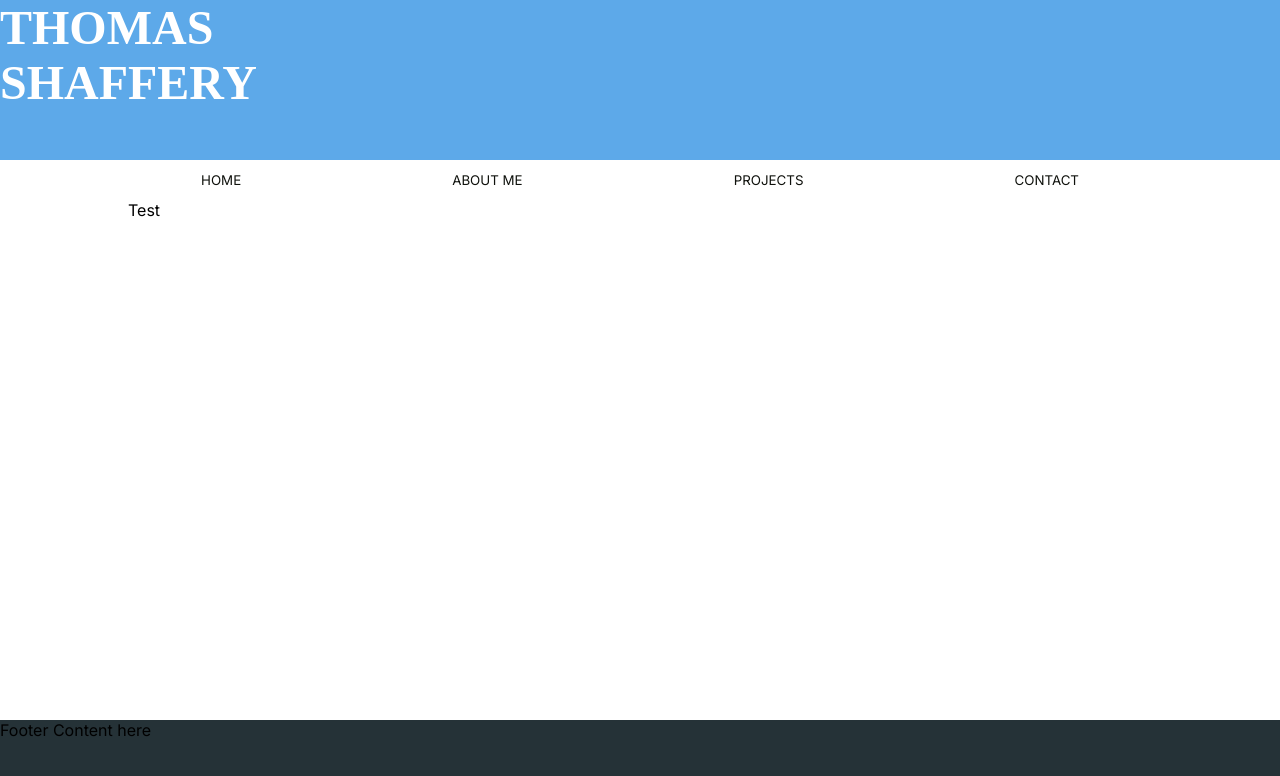
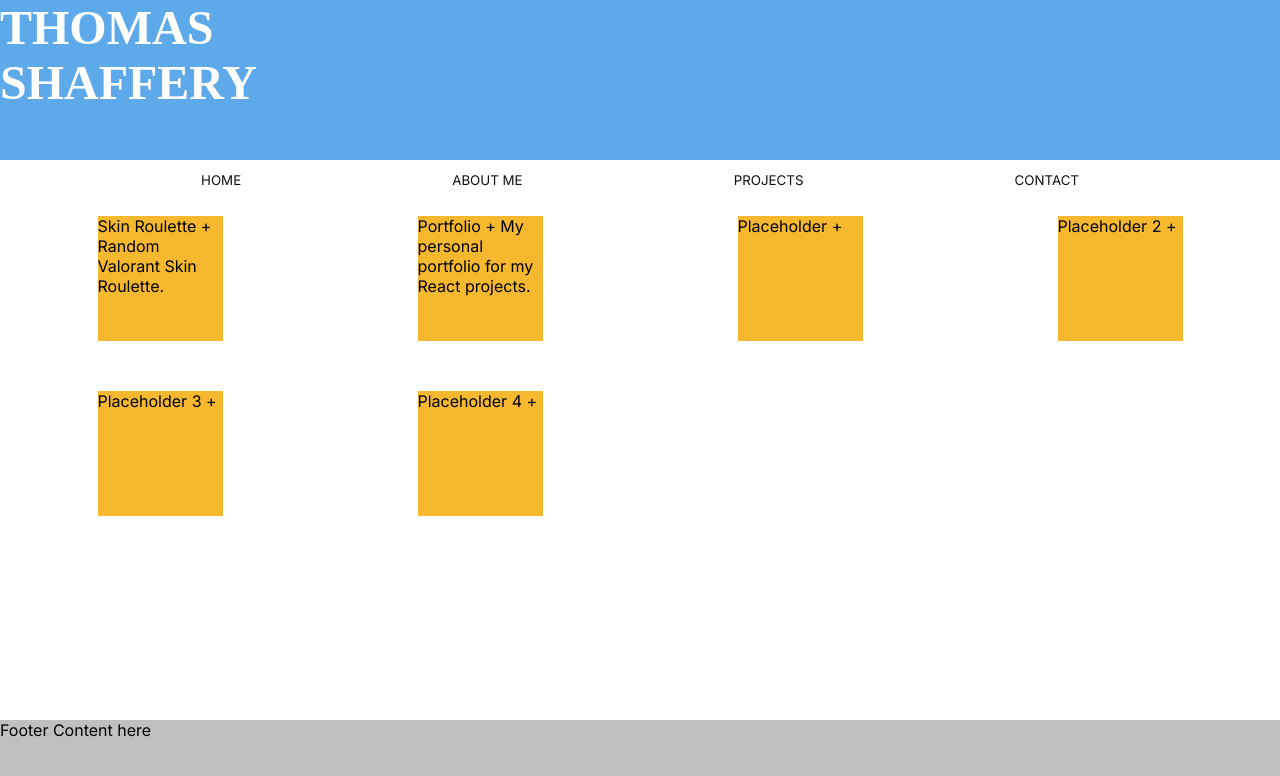
Before and after one commit to thomasmshaffery/portfolio, a React (Create React App) app: page / in a window 1280 px wide. Shown: the top 776 px of the page. Built offline with nearby package versions, Linux system fonts and the light colour scheme; a web font is replaced by a local one.

Commit message:
Project container and project props added

```diff
--- a/src/App.js
+++ b/src/App.js
@@ -46,7 +46,41 @@ function MainContent() {
 }
 
 function ProjectList() {
-  return <div>Test</div>;
+  const projects = [
+    {
+      title: "Skin Roulette",
+      description: "Random Valorant Skin Roulette.",
+    },
+    {
+      title: "Portfolio",
+      description: "My personal portfolio for my React projects.",
+    },
+    {
+      title: "Placeholder",
+      description: null,
+    },
+    {
+      title: "Placeholder 2",
+      description: null,
+    },
+    {
+      title: "Placeholder 3",
+      description: null,
+    },
+    {
+      title: "Placeholder 4",
+      description: null,
+    },
+  ];
+  return (
+    <div className="project-list">
+      {projects.map((project) => (
+        <div className="project">
+          {project.title} + {project.description}
+        </div>
+      ))}
+    </div>
+  );
 }
 
 function Footer() {
--- a/src/index.css
+++ b/src/index.css
@@ -57,7 +57,6 @@ h1 {
 .navbutton:hover {
   background-color: #ffffff;
   border: none;
-  color: #5da9e9;
   text-decoration: underline;
   text-decoration-thickness: 10%;
   text-underline-offset: 10px;
@@ -73,13 +72,27 @@ h1 {
 
 .content-container {
   margin: 0 auto;
-  display: flex;
   height: 65vh;
-  width: 80vw;
+}
+
+.project-list {
+  padding-top: 2vh;
+  display: grid;
+  row-gap: 50px;
+  grid-template-columns: auto auto auto auto;
+  overflow: auto;
+}
+
+.project {
+  height: 125px;
+  width: 125px;
+  margin: auto;
+  background-color: #f5b82e;
 }
 
 .footer {
-  background-color: #253237;
+  background-color: #c0c0c0;
   height: 10vh;
   border-top: #5da9e9;
+  border-width: 5px;
 }
```
